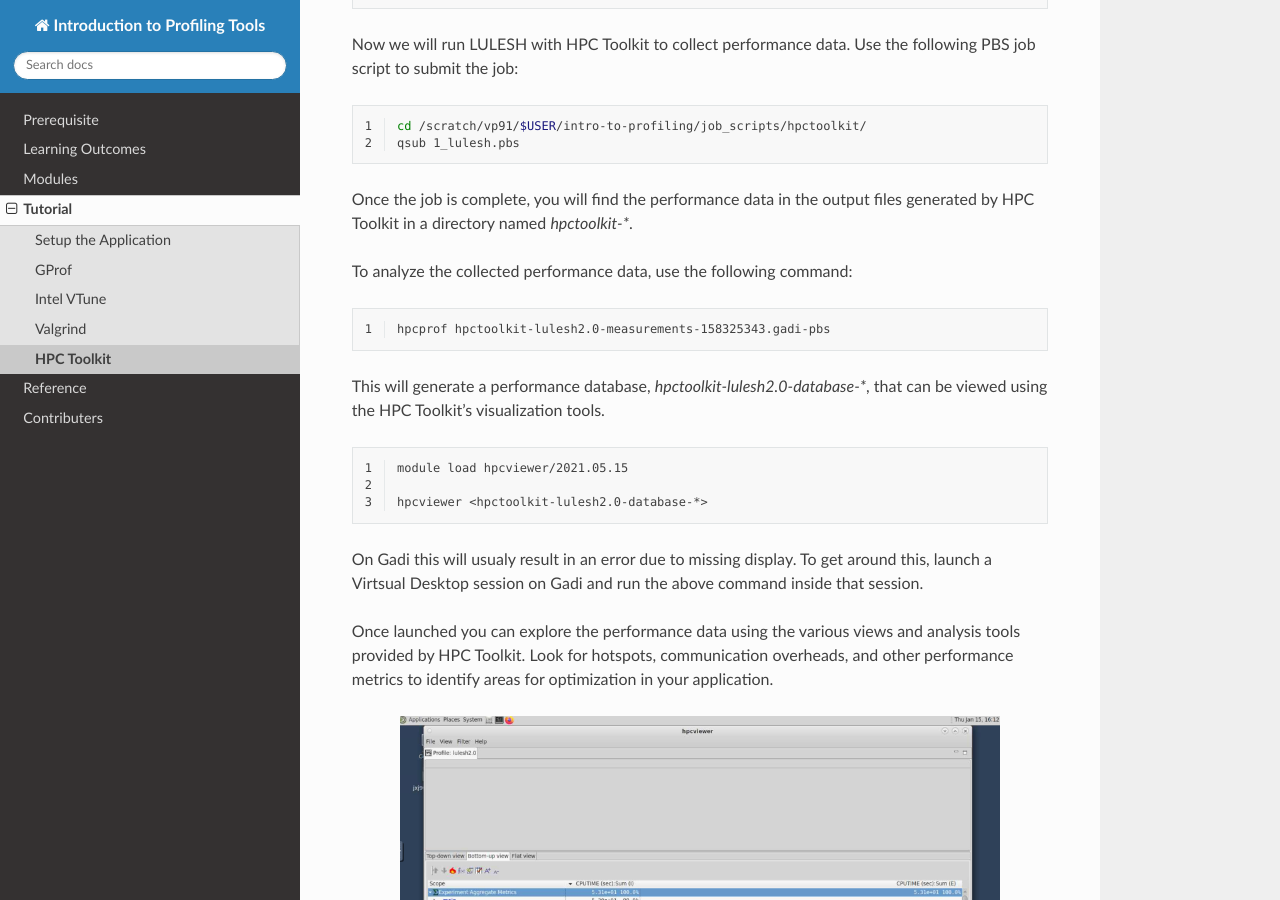
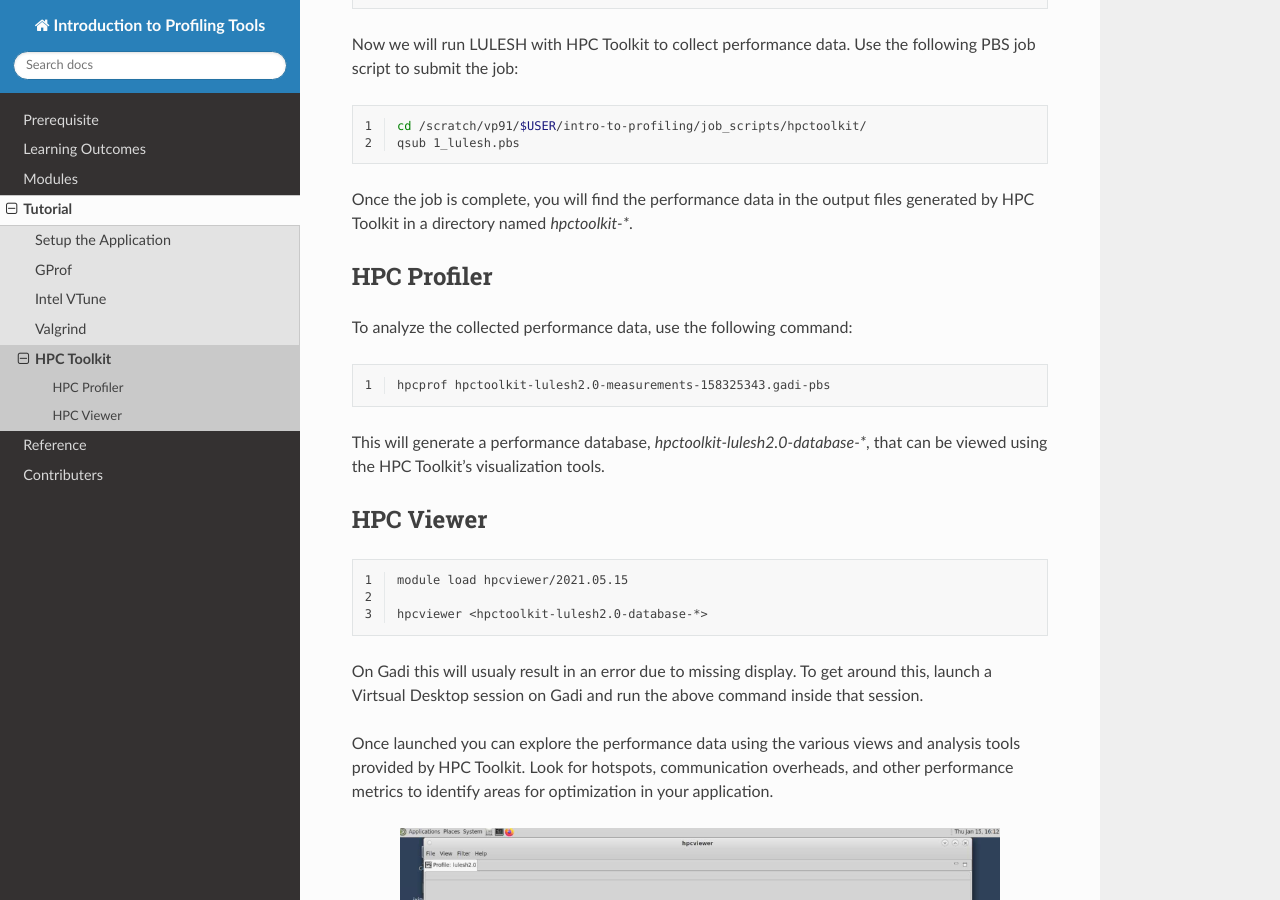
Before and after one commit to NCI900-Training-Organisation/intro-to-gprof, a Sphinx documentation site: the page built from docs/source/tutorial/hpctoolkit.rst, in a window 1280 px wide and 900 px high, scrolled down 626 px. Built offline with Sphinx 7.4.7 and the Read the Docs theme 3.1.0, drawn with Linux system fonts in a browser that asks for light colours.

Commit message:
heading added

```diff
--- a/docs/source/tutorial/hpctoolkit.rst
+++ b/docs/source/tutorial/hpctoolkit.rst
@@ -37,6 +37,9 @@
 
 Once the job is complete, you will find the performance data in the output files generated by HPC Toolkit in a directory named `hpctoolkit-*`.
 
+HPC Profiler
+-----------------
+
 To analyze the collected performance data, use the following command:
 
 ..  code-block:: bash
@@ -45,6 +48,9 @@
     hpcprof hpctoolkit-lulesh2.0-measurements-158325343.gadi-pbs
 
 This will generate a performance database, `hpctoolkit-lulesh2.0-database-*`,  that can be viewed using the HPC Toolkit's visualization tools.
+
+HPC Viewer
+-----------------
 
 
 ..  code-block:: bash
```
